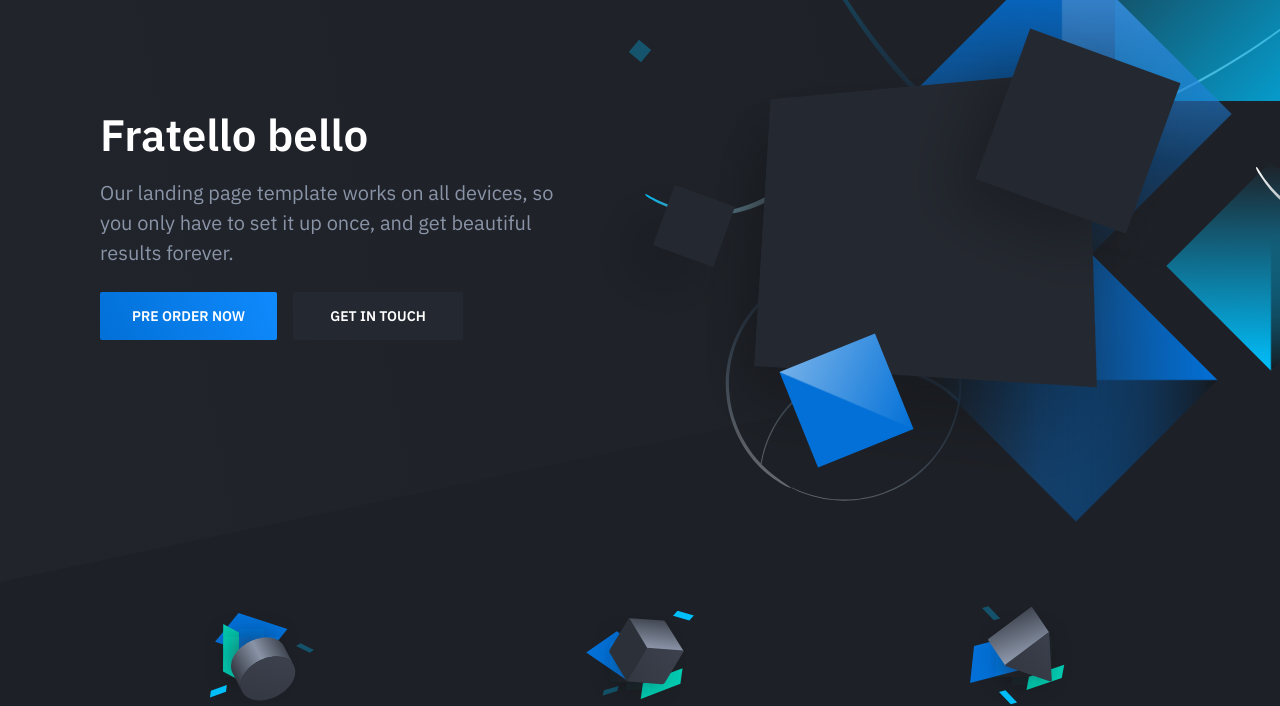
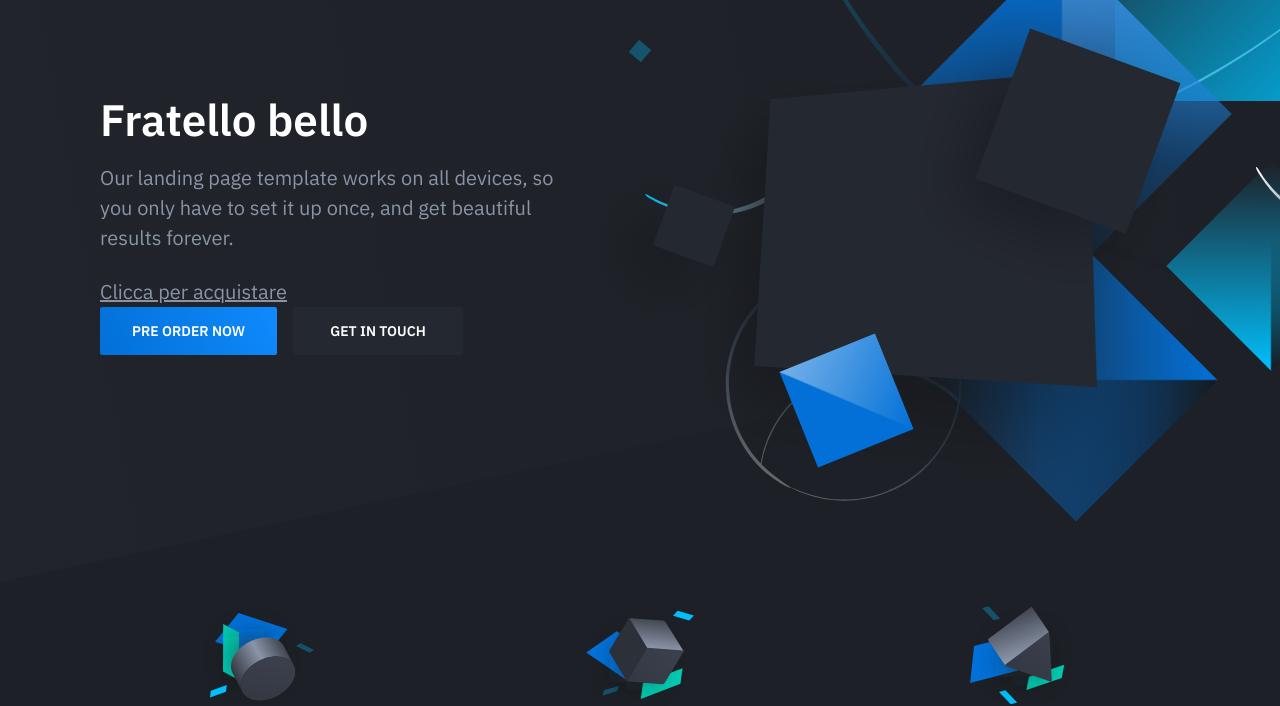
Before and after one commit to Pietroparra2000/landing-page-DM, a plain HTML site: page index.html in a window 1280 px wide. Shown: the part 118-824 px from the top of the page. Drawn offline with nearby package versions, Linux system fonts and the light colour scheme.

Commit message:
Update index.html

```diff
--- a/index.html
+++ b/index.html
@@ -42,6 +42,7 @@
 
                             </h1>
 	                        <p class="hero-paragraph">Our landing page template works on all devices, so you only have to set it up once, and get beautiful results forever.</p>
+                            <a href="https://www.ferrari.com/it-IT/formula1">Clicca per acquistare</a>
 	                        <div class="hero-cta"><a class="button button-primary" href="preorder.html">Pre order now</a><a class="button" href="#">Get in touch</a></div>
 						</div>
 						<div class="hero-figure anime-element">
```
